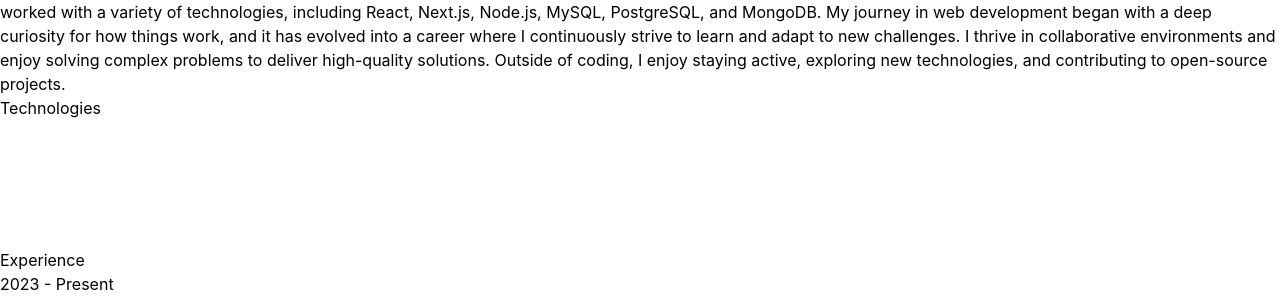
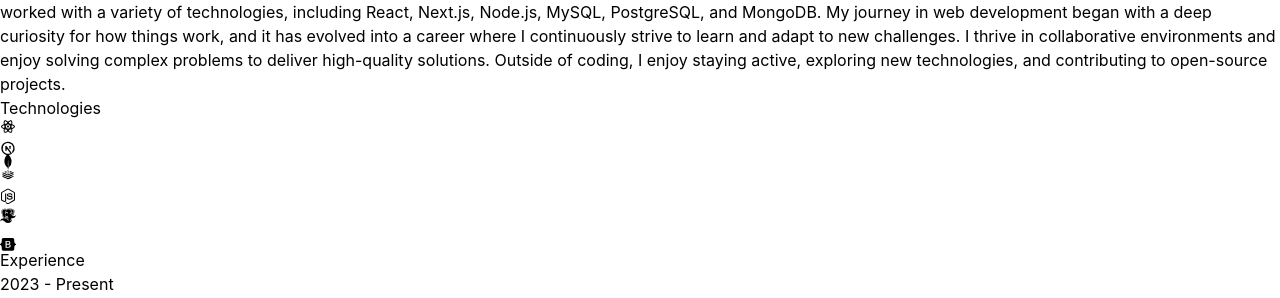
Before and after one commit to amriikk/jotrio-1.1, a React (Vite) app: page / in a window 1280 px wide. Shown: the part 2750-3048 px from the top of the page. Built offline with nearby package versions, Linux system fonts and the light colour scheme.

Commit message:
fixed bug not displaying the tech stack with appropriate animations

```diff
--- a/src/components/Technologies.jsx
+++ b/src/components/Technologies.jsx
@@ -16,7 +16,7 @@ const iconVariants = (duration) => ({
       duration: duration,
       ease: "linear",
       repeat: Infinity,
-      repeatType: "reverse"
+      repeatType: "reverse",
     }
   }
 })
@@ -24,12 +24,20 @@ const iconVariants = (duration) => ({
 const Technologies = () => {
   return (
     <div className="border-b border-neutral-800 pb-24">
-        <h2 className="my-20 text-center text-4xl">Technologies</h2>
-        <motion.div
-          whileInView={{ opacity: 0, x: 0 }}
-          initial={{ opacity: 0, x: -100 }}
+        <motion.h2
+          whileInView={{ opacity: 1, y: 0}}
+          initial={{ opacity: 0, y: -100 }}
           transition={{ duration: 1.5 }}
-          className="flex flex-wrap items-center justify-center gap-4">
+          className="my-20 text-center text-4xl"
+        >
+          Technologies
+        </motion.h2>
+            <motion.div
+              whileInView={{ opacity: 1, x: 0 }}
+              initial={{ opacity: 0, x: -100 }}
+              transition={{ duration: 1.5 }}
+              className="flex flex-wrap items-center justify-center gap-4"
+            >
             <motion.div
               variants={iconVariants(2.5)}
               initial="initial"
```
